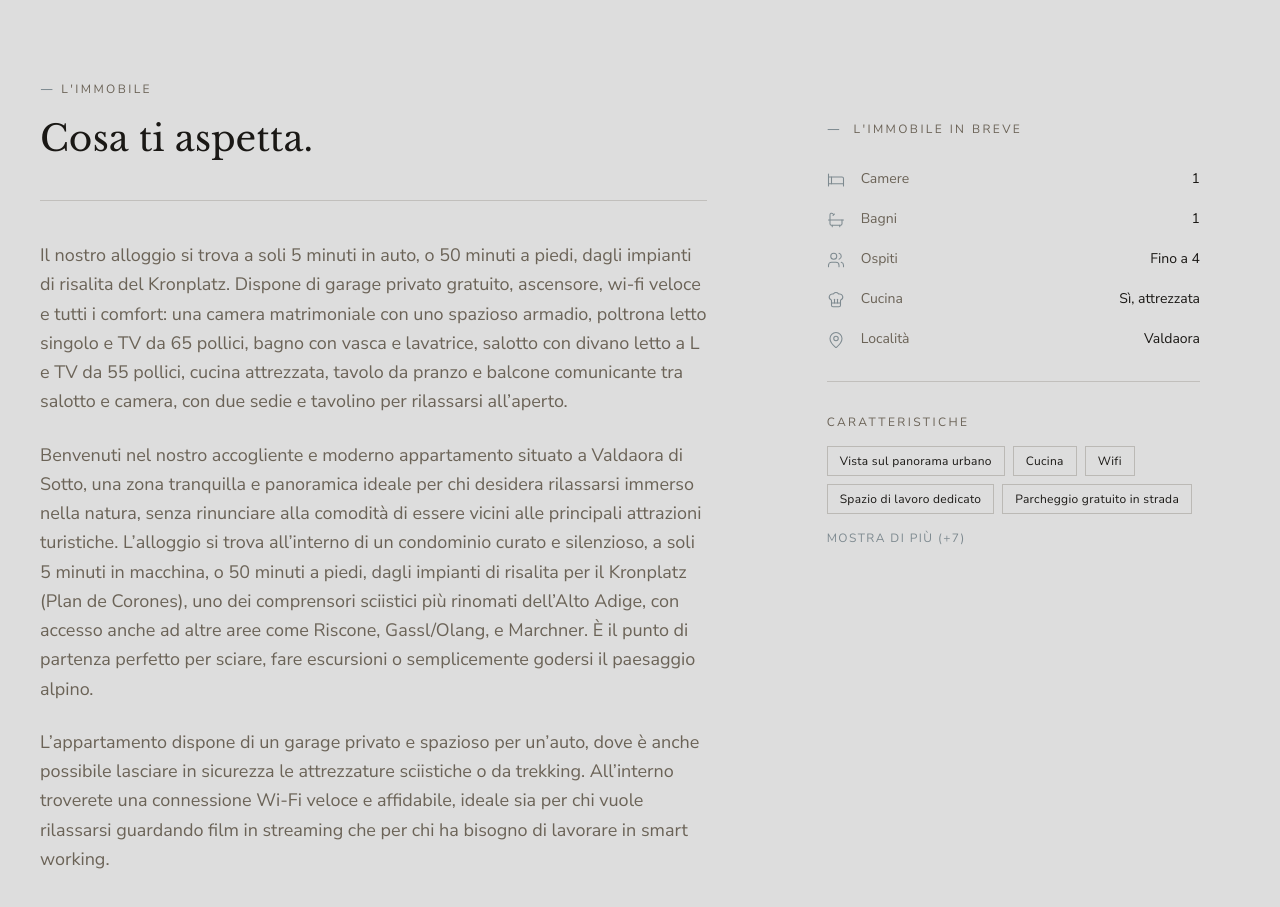
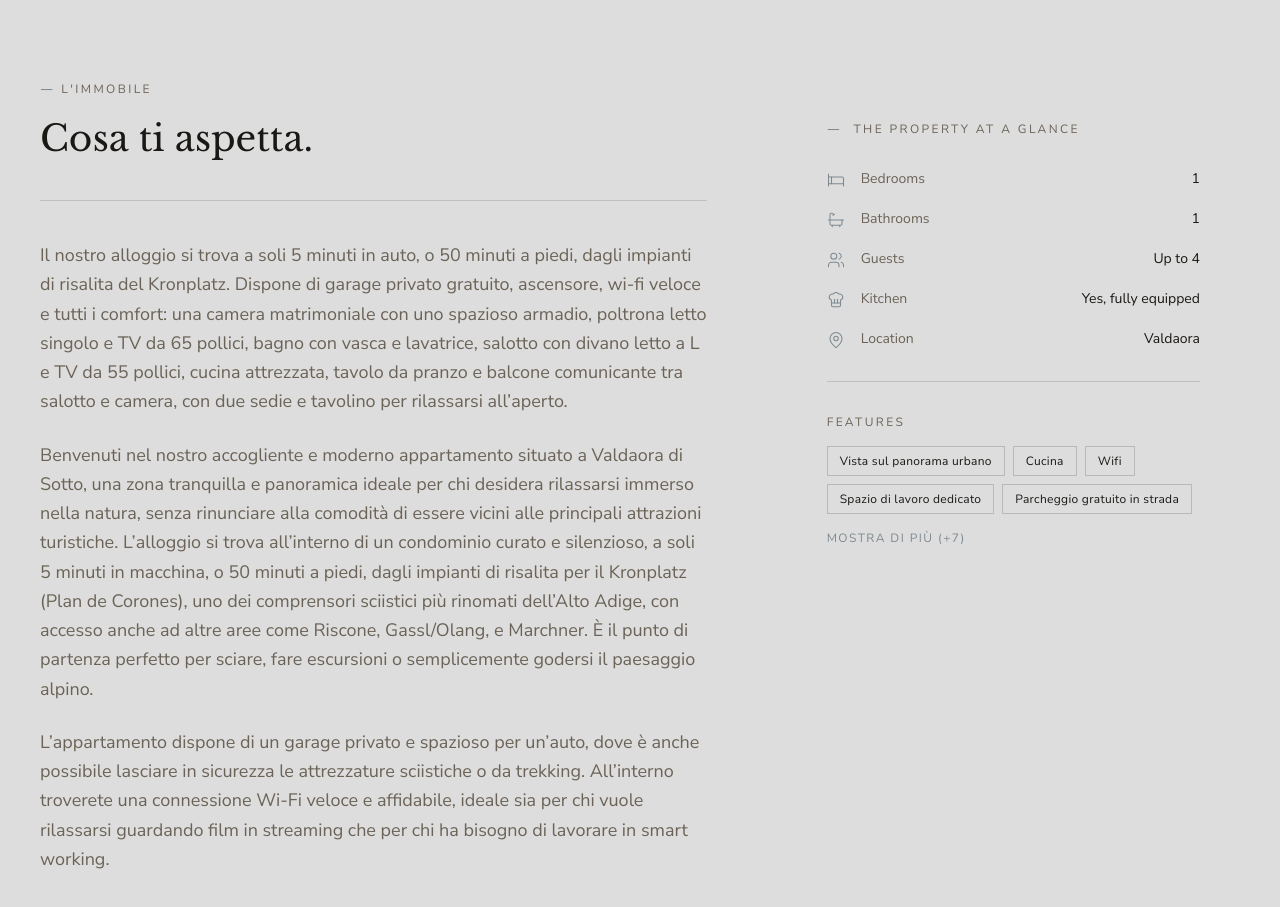
Before and after one commit to maxmaxim27/ultralighthome, a Next.js app: page /en/immobili/dolomiti-haus in a window 1280 px wide. Shown: the part 1280-2187 px from the top of the page. Built offline with nearby package versions, Linux system fonts and the light colour scheme.

Commit message:
feat(i18n): translate Hero, ContactDialog, PropertySpecs into en and de

```diff
--- a/components/ContactDialog.tsx
+++ b/components/ContactDialog.tsx
@@ -5,6 +5,7 @@ import { createPortal } from "react-dom";
 import { useMounted } from "@/lib/use-mounted";
 import { AnimatePresence, motion } from "framer-motion";
 import { X } from "lucide-react";
+import { useTranslations } from "next-intl";
 import ContactForm from "@/components/ContactForm";
 
 type Props = {
@@ -12,6 +13,8 @@ type Props = {
 };
 
 export default function ContactDialog({ trigger }: Props) {
+  const t = useTranslations("contactDialog");
+  const tNav = useTranslations("nav");
   const [open, setOpen] = useState(false);
   const mounted = useMounted();
 
@@ -44,26 +47,26 @@ export default function ContactDialog({ trigger }: Props) {
               transition={{ duration: 0.3, ease: [0.22, 1, 0.36, 1] }}
               role="dialog"
               aria-modal="true"
-              aria-label="Valuta il tuo immobile"
+              aria-label={t("ariaLabel")}
               className="pointer-events-auto relative w-full max-w-xl bg-white rounded-3xl p-8 md:p-10 shadow-[0_32px_80px_-20px_rgba(0,0,0,0.35)] text-left overflow-y-auto max-h-[90vh]"
             >
               <button
                 type="button"
                 onClick={() => setOpen(false)}
                 className="absolute top-5 right-5 size-8 rounded-full flex items-center justify-center text-stone hover:bg-stone/10 transition-colors"
-                aria-label="Chiudi"
+                aria-label={t("close")}
               >
                 <X size={16} />
               </button>
 
               <p className="text-xs tracking-[0.2em] uppercase text-stone">
-                Valuta immobile
+                {tNav("evaluate")}
               </p>
               <h2 className="font-display mt-3 text-2xl md:text-3xl font-light leading-tight tracking-[-0.01em]">
-                Parliamo del tuo immobile.
+                {t("title")}
               </h2>
               <p className="mt-3 text-sm text-stone leading-relaxed">
-                Compila il modulo. Risponderemo entro un giorno lavorativo.
+                {t("description")}
               </p>
 
               <div className="mt-6">
--- a/components/Hero.tsx
+++ b/components/Hero.tsx
@@ -3,8 +3,10 @@
 import { motion } from "framer-motion";
 import { ArrowDown } from "lucide-react";
 import { useEffect, useRef } from "react";
+import { useTranslations } from "next-intl";
 
 export default function Hero() {
+  const t = useTranslations("hero");
   const videoRef = useRef<HTMLVideoElement>(null);
 
   useEffect(() => {
@@ -70,7 +72,7 @@ export default function Hero() {
         transition={{ duration: 1, delay: 1.8 }}
         className="absolute bottom-8 left-4 md:left-10 z-10 flex items-center gap-3 text-xs tracking-[0.2em] uppercase text-cream/70"
       >
-        Scroll
+        {t("scroll")}
         <ArrowDown size={14} className="animate-pulse" />
       </motion.div>
     </section>
--- a/components/PropertySpecs.tsx
+++ b/components/PropertySpecs.tsx
@@ -1,28 +1,30 @@
 import { Home, Bed, Bath, Users, ChefHat, MapPin, type LucideIcon } from "lucide-react";
+import { getTranslations } from "next-intl/server";
 import type { Property } from "@/lib/types";
 import { locations } from "@/lib/locations";
 import AmenityList from "./AmenityList";
 
 type Row = { icon: LucideIcon; label: string; value: string | number };
 
-export default function PropertySpecs({ property }: { property: Property }) {
+export default async function PropertySpecs({ property }: { property: Property }) {
+  const t = await getTranslations("property");
   const loc = locations.find((l) => l.slug === property.locationSlug);
 
   const rows: Row[] = [
     ...(property.specs.sqm
-      ? [{ icon: Home, label: "Metri quadri", value: `${property.specs.sqm} m²` }]
+      ? [{ icon: Home, label: t("sqm"), value: `${property.specs.sqm} m²` }]
       : []),
-    { icon: Bed, label: "Camere", value: property.specs.bedrooms },
-    { icon: Bath, label: "Bagni", value: property.specs.bathrooms },
-    { icon: Users, label: "Ospiti", value: `Fino a ${property.specs.guests}` },
-    { icon: ChefHat, label: "Cucina", value: property.specs.hasKitchen ? "Sì, attrezzata" : "—" },
-    { icon: MapPin, label: "Località", value: loc?.name ?? "" },
+    { icon: Bed, label: t("bedrooms"), value: property.specs.bedrooms },
+    { icon: Bath, label: t("bathrooms"), value: property.specs.bathrooms },
+    { icon: Users, label: t("guests"), value: t("guestsUpTo", { count: property.specs.guests }) },
+    { icon: ChefHat, label: t("kitchen"), value: property.specs.hasKitchen ? t("kitchenEquipped") : t("kitchenNone") },
+    { icon: MapPin, label: t("location"), value: loc?.name ?? "" },
   ];
 
   return (
     <aside className="lg:sticky lg:top-28 bg-bone p-8 lg:p-10">
       <p className="text-xs tracking-[0.2em] uppercase text-stone">
-        <span className="font-display text-clay mr-2">—</span> L&apos;immobile in breve
+        <span className="font-display text-clay mr-2">—</span> {t("summaryHeading")}
       </p>
 
       <ul className="mt-8 space-y-5">
@@ -41,7 +43,7 @@ export default function PropertySpecs({ property }: { property: Property }) {
         <>
           <div className="hairline h-px my-8" />
           <p className="text-xs tracking-[0.2em] uppercase text-stone mb-4">
-            Caratteristiche
+            {t("featuresHeading")}
           </p>
           <AmenityList features={property.features} />
         </>
--- a/messages/de.json
+++ b/messages/de.json
@@ -83,5 +83,27 @@
     "accept": "Akzeptieren",
     "reject": "Ablehnen",
     "managePreferences": "Cookies verwalten"
+  },
+  "hero": {
+    "scroll": "Scrollen"
+  },
+  "contactDialog": {
+    "ariaLabel": "Bewerten Sie Ihre Immobilie",
+    "close": "Schließen",
+    "title": "Sprechen wir über Ihre Immobilie.",
+    "description": "Füllen Sie das Formular aus. Wir antworten innerhalb eines Werktags."
+  },
+  "property": {
+    "summaryHeading": "Die Immobilie im Überblick",
+    "sqm": "Wohnfläche",
+    "bedrooms": "Schlafzimmer",
+    "bathrooms": "Badezimmer",
+    "guests": "Gäste",
+    "guestsUpTo": "Bis zu {count}",
+    "kitchen": "Küche",
+    "kitchenEquipped": "Ja, ausgestattet",
+    "kitchenNone": "—",
+    "location": "Lage",
+    "featuresHeading": "Ausstattung"
   }
 }
--- a/messages/en.json
+++ b/messages/en.json
@@ -83,5 +83,27 @@
     "accept": "Accept",
     "reject": "Decline",
     "managePreferences": "Manage cookies"
+  },
+  "hero": {
+    "scroll": "Scroll"
+  },
+  "contactDialog": {
+    "ariaLabel": "Value your property",
+    "close": "Close",
+    "title": "Let's talk about your property.",
+    "description": "Fill in the form. We will reply within one working day."
+  },
+  "property": {
+    "summaryHeading": "The property at a glance",
+    "sqm": "Floor area",
+    "bedrooms": "Bedrooms",
+    "bathrooms": "Bathrooms",
+    "guests": "Guests",
+    "guestsUpTo": "Up to {count}",
+    "kitchen": "Kitchen",
+    "kitchenEquipped": "Yes, fully equipped",
+    "kitchenNone": "—",
+    "location": "Location",
+    "featuresHeading": "Features"
   }
 }
--- a/messages/it.json
+++ b/messages/it.json
@@ -83,5 +83,27 @@
     "accept": "Accetta",
     "reject": "Rifiuta",
     "managePreferences": "Gestisci cookie"
+  },
+  "hero": {
+    "scroll": "Scroll"
+  },
+  "contactDialog": {
+    "ariaLabel": "Valuta il tuo immobile",
+    "close": "Chiudi",
+    "title": "Parliamo del tuo immobile.",
+    "description": "Compila il modulo. Risponderemo entro un giorno lavorativo."
+  },
+  "property": {
+    "summaryHeading": "L'immobile in breve",
+    "sqm": "Metri quadri",
+    "bedrooms": "Camere",
+    "bathrooms": "Bagni",
+    "guests": "Ospiti",
+    "guestsUpTo": "Fino a {count}",
+    "kitchen": "Cucina",
+    "kitchenEquipped": "Sì, attrezzata",
+    "kitchenNone": "—",
+    "location": "Località",
+    "featuresHeading": "Caratteristiche"
   }
 }
```
